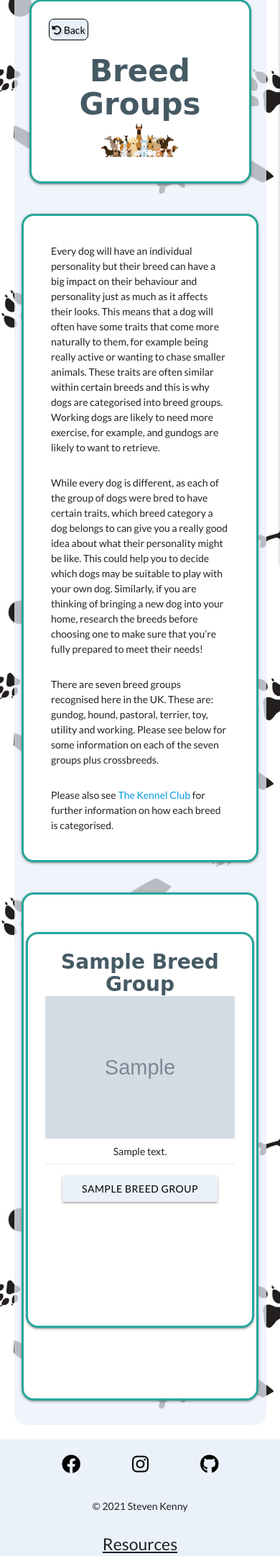
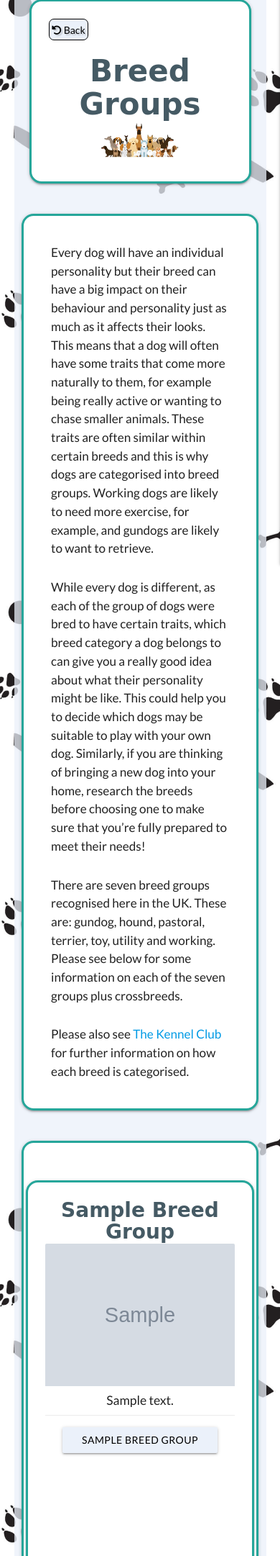
Before and after one commit to SteveKennyUK/pooch_pals, a Flask app: page /breed_groups in a window 390 px wide. Shown: the part 120-2282 px from the top of the page at 72% size. Run offline with Flask 2, Linux system fonts and the light colour scheme; grey boxes marked "Sample" are stand-in pictures; a database or web service that is not in the repository returns one stand-in record (values such as "Sample title"); some libraries are stand-ins or nearby versions; some web fonts are replaced.

Commit message:
fix responsiveness of text elements

```diff
--- a/static/css/style.css
+++ b/static/css/style.css
@@ -175,19 +175,23 @@ nav ul li a {
 /*-- breed_groups page cards --*/
 .breed-card,
 .admin-card {
-    height: 550px
+    height: 600px
 }
 
 .breed-card .card-content,
 .admin-card .card-content {
     padding: 0.5rem;
 }
+/*-- breed_group card text --*/
+.breed-description {
+    font-size: 1.25rem;
+}
 /*-- dog_cards template cards --*/
 .profile-card {
     height: 500px;
 }
 /*--- keep user uploaded images the same size ---*/
-.dog-image img{
+.dog-image img {
     aspect-ratio: 3/2;
 }
 /*--- set position and spacing for cancel and delete buttons ---*/
@@ -337,3 +341,9 @@ body > footer {
         height: 600px;
     }
 }
+
+@media only screen and (min-width: 600px) {
+    .breed-description {
+        font-size: 1.1rem;
+    }
+}
--- a/templates/breed_groups.html
+++ b/templates/breed_groups.html
@@ -21,7 +21,7 @@
         <!-- Information card -->
         <div class="col s12 m10 offset-m1">
             <div class="row card card-panel">
-                <p>Every dog will have an individual personality but their breed can have a big impact on their
+                <p class="flow-text">Every dog will have an individual personality but their breed can have a big impact on their
                     behaviour and personality just as much as it affects their looks. This means that a dog will often
                     have some traits that come more naturally to
                     them, for example being really active or wanting to chase smaller animals.
@@ -30,17 +30,17 @@
                     Working dogs are likely to need more exercise, for example, and gundogs are likely to want to
                     retrieve.
                 </p>
-                <p>While every dog is different, as each of the group of dogs were bred to have certain traits, which
+                <p class="flow-text">While every dog is different, as each of the group of dogs were bred to have certain traits, which
                     breed category a dog belongs to can give you a really good idea about what their personality
                     might be like. This could help you to decide which dogs may be suitable to play with your own dog.
                     Similarly, if you are thinking of bringing a new dog into your home, research the breeds before
                     choosing one to make sure that you’re fully prepared to meet their needs!
                 </p>
-                <p>There are seven breed groups recognised here in the UK. These are: gundog, hound, pastoral, terrier,
+                <p class="flow-text">There are seven breed groups recognised here in the UK. These are: gundog, hound, pastoral, terrier,
                     toy, utility and working. Please see below for some information on each of the seven groups plus
                     crossbreeds.
                 </p>
-                <p>Please also see <a href="https://www.thekennelclub.org.uk/breed-standards/" target="_blank"
+                <p class="flow-text">Please also see <a href="https://www.thekennelclub.org.uk/breed-standards/" target="_blank"
                         rel="noopener" aria-label="The Kennel Club website (link opens in a new tab)">The Kennel
                         Club</a> for further information on how each breed is categorised.</p>
             </div>
@@ -64,7 +64,7 @@
                                                 alt="example image of a {{ breed.breed_name }} breed">
                                         </div>
                                         <div class="card-content">
-                                            <p class="p-0">{{ breed.description }}</p>
+                                            <p class="p-0 breed-description">{{ breed.description }}</p>
                                         </div>
                                         <div class="card-action center-align">
                                             <a href="{{ url_for('filter_breed_group', breed_group_id=breed._id) }}"
--- a/templates/contact.html
+++ b/templates/contact.html
@@ -19,10 +19,10 @@
             <!-- Return to previous page -->
             {% include 'includes/return.html' %}
             <h1 class="center-align">Contact</h1>
-            <div class="card-image">
+            <div class="card-image center-align">
                 <img src="{{ url_for('static', filename='images/contact-img.JPG') }}" alt="dog with envelope in mouth" loading="lazy" />
-                <p class="contact-card">If you would like to pal up with a pooch or require further information, please provide details below.</p>
-                <p><em><b>*Please note: non-verified members will need to undergo safety checks prior to any introductions being arranged*</b></em></p>
+                <p class="contact-card flow-text">If you would like to pal up with a pooch or require further information, please provide details below.</p>
+                <p class="flow-text"><em><b>*Please note: non-verified members will need to undergo safety checks prior to any introductions being arranged*</b></em></p>
             </div>
             <hr>
             <!-- Name -->
```
Also changed, not shown: templates/index.html (+5 -5 lines), README.md, TESTING.md (added).
